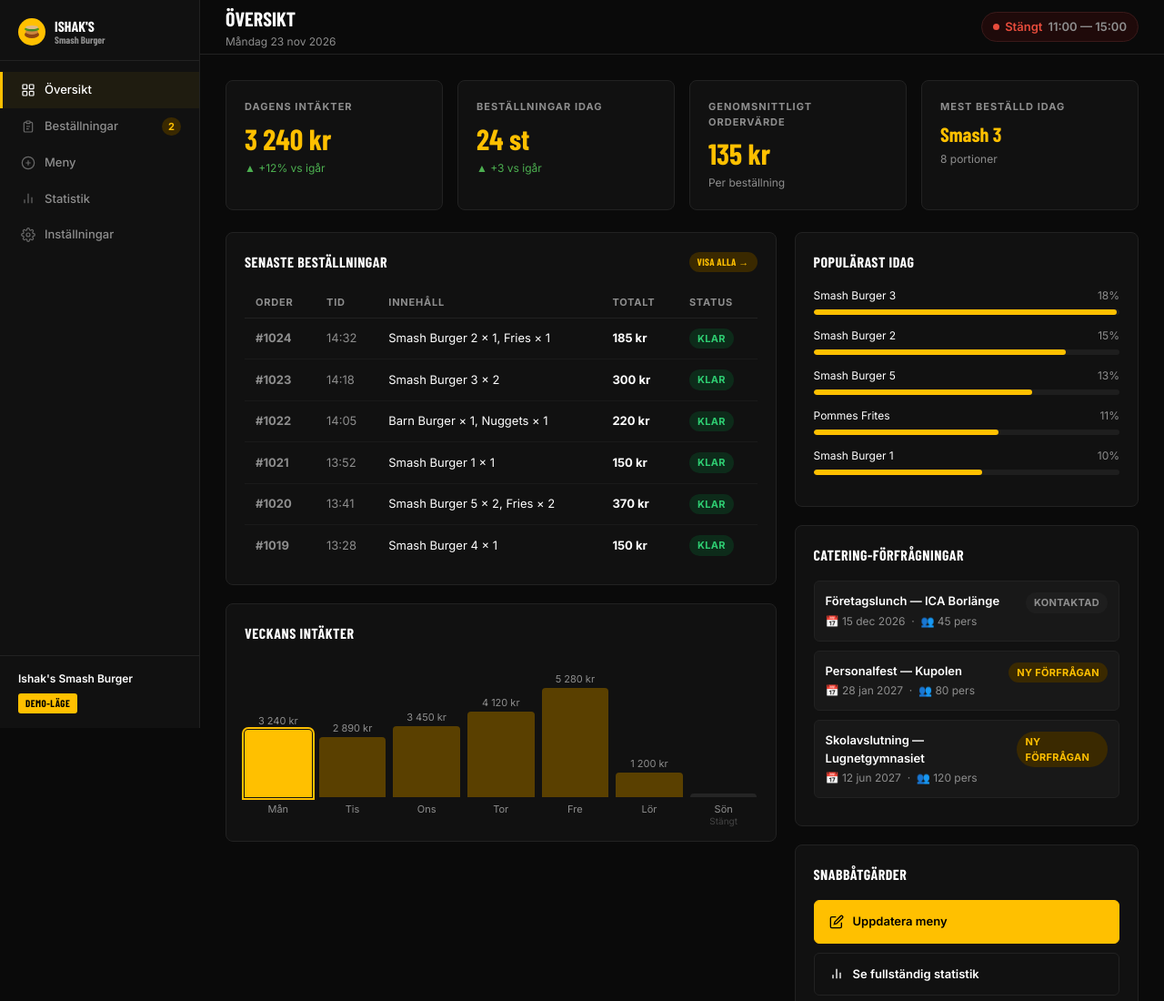
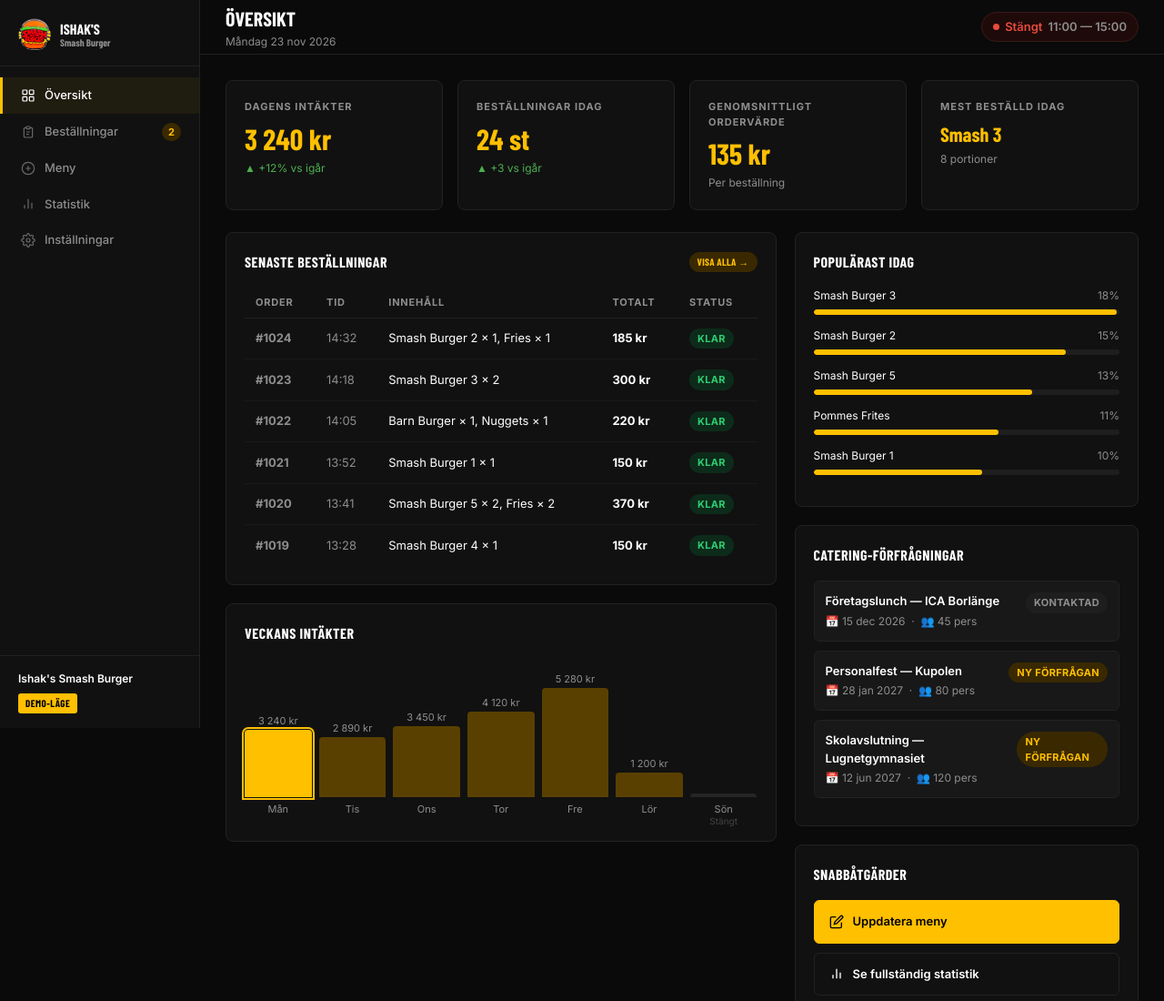
Before and after one commit to Tal3at10/ishaks-smashburger, a plain HTML site: page admin/index.html in a window 1280 px wide. Shown: the top 1100 px of the page at 91% size. Drawn offline with nearby package versions, Linux system fonts and the light colour scheme; a web font is replaced by a local one.

Commit message:
Use official restaurant logo in admin dashboard header

```diff
--- a/admin/index.html
+++ b/admin/index.html
@@ -221,18 +221,12 @@ input:focus,select:focus,textarea:focus{border-color:#444}
 
 <!-- SIDEBAR -->
 <aside class="sidebar" id="sidebar">
-  <div class="sidebar-logo">
-    <svg width="30" height="30" viewBox="0 0 30 30" fill="none">
-      <circle cx="15" cy="15" r="15" fill="#FFC000"/>
-      <ellipse cx="15" cy="18" rx="8" ry="4" fill="#8B4513"/>
-      <ellipse cx="15" cy="15" rx="7" ry="3" fill="#CD853F"/>
-      <ellipse cx="15" cy="12" rx="8" ry="2.5" fill="#228B22" opacity=".8"/>
-      <ellipse cx="15" cy="10" rx="7" ry="2" fill="#DEB887"/>
-    </svg>
+  <a href="../index.html" class="sidebar-logo" title="Tillbaka till webbplatsen">
+    <img src="../assets/images/logo.png" alt="Ishak's Smash Burger" style="width:36px;height:36px;object-fit:contain;flex-shrink:0" />
     <div class="sidebar-logo-text">
       Ishak's<span>Smash Burger</span>
     </div>
-  </div>
+  </a>
 
   <nav class="sidebar-nav">
     <div class="nav-item active" data-page="oversikt">
```
